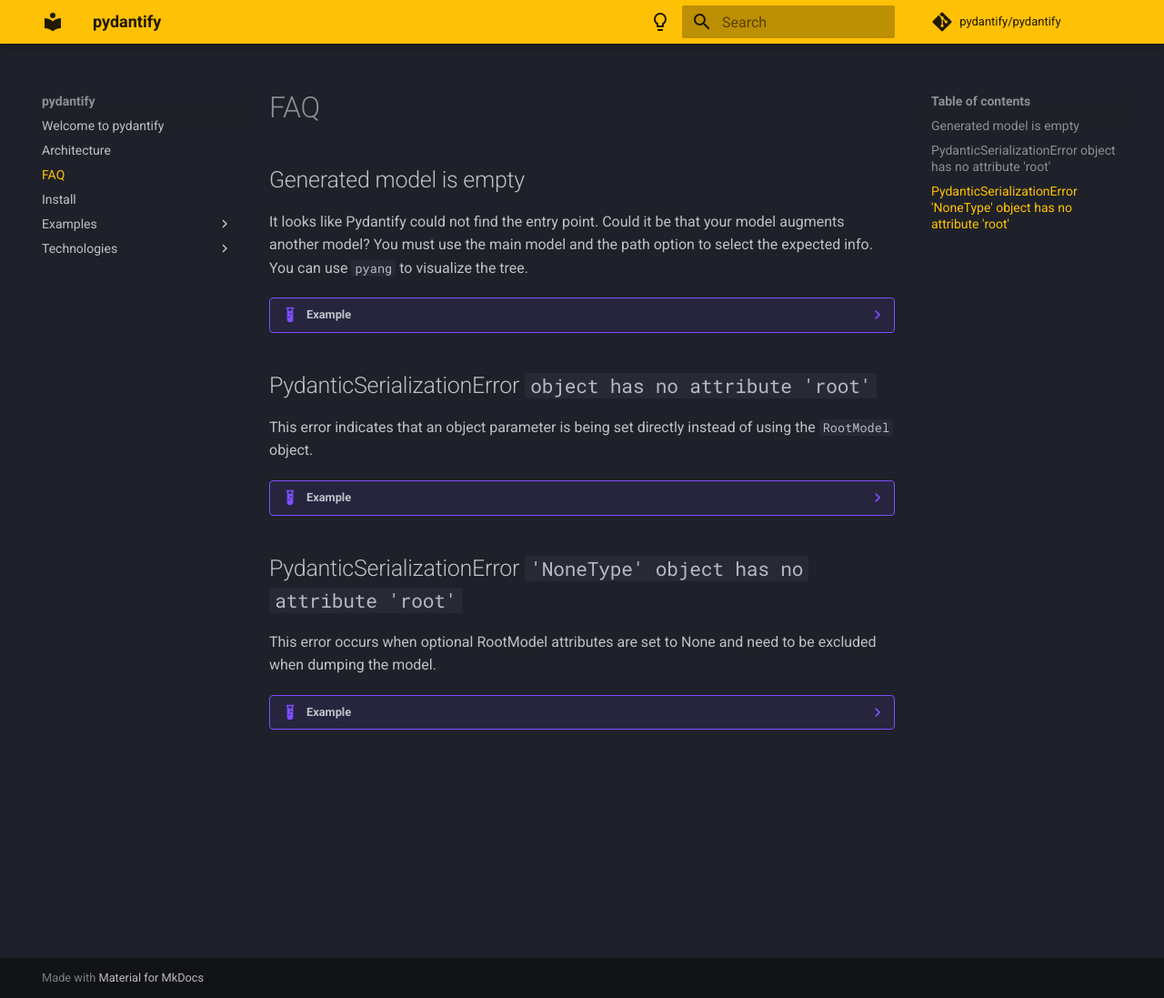
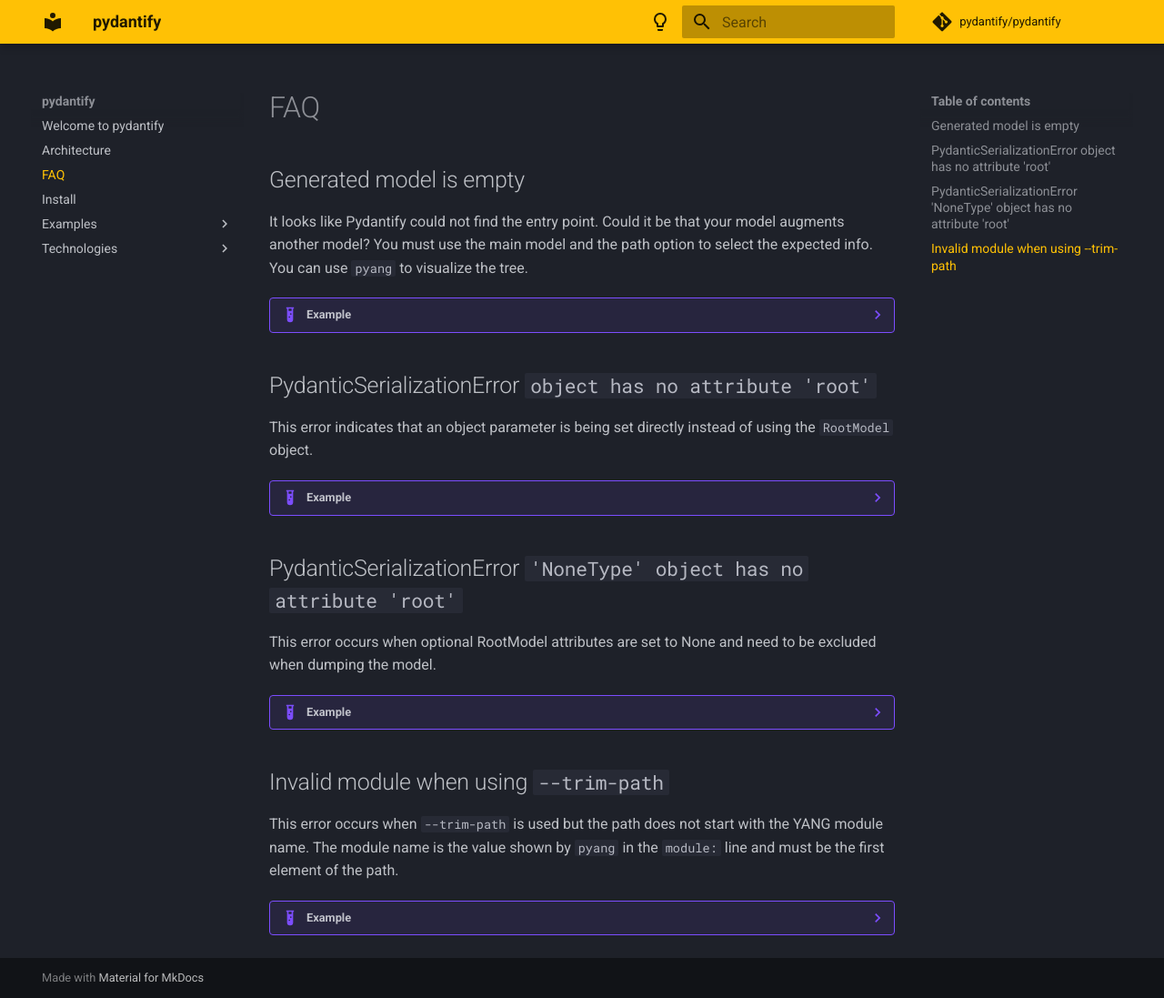
Before and after one commit to pydantify/pydantify, an MkDocs documentation site: the page built from docs/faq.md, in a window 1280 px wide and 1097 px high. Shown: the whole window at 91% size. Built offline with MkDocs 1.6.1 and Material for MkDocs 9.7.7, drawn with Linux system fonts in a browser that asks for light colours; comment, search, counter and statistics services are not loaded.

Commit message:
Add invalid module error to FAQ

````diff
--- a/docs/faq.md
+++ b/docs/faq.md
@@ -127,3 +127,35 @@
       ```
 
       By setting `exclude_defaults=True`, any attributes with default values of `None` will be excluded from the dumped model. This helps avoid the `'NoneType' object has no attribute 'root'` error.
+
+## Invalid module when using `--trim-path`
+
+This error occurs when `--trim-path` is used but the path does not start with the YANG module name. The module name is the value shown by `pyang` in the `module:` line and must be the first element of the path.
+
+??? example
+
+      For `ietf-interfaces.yang`, the module name is `ietf-interfaces`:
+
+      ```bash
+      $ pyang -f tree ietf-interfaces.yang | head
+      module: ietf-interfaces
+        +--rw interfaces
+        |  +--rw interface* [name]
+        |     +--rw name                        string
+        |     +--rw description?                string
+        |     +--rw type                        identityref
+        |     +--rw enabled?                    boolean
+        |     +--rw link-up-down-trap-enable?   enumeration {if-mib}?
+      ```
+
+      This is valid because the path starts with the module name:
+
+      ```bash
+      $ pydantify --trim-path=ietf-interfaces/interfaces ietf-interfaces.yang
+      ```
+
+      This is invalid because the path starts below the module root:
+
+      ```bash
+      $ pydantify --trim-path=interfaces ietf-interfaces.yang
+      ```
````
